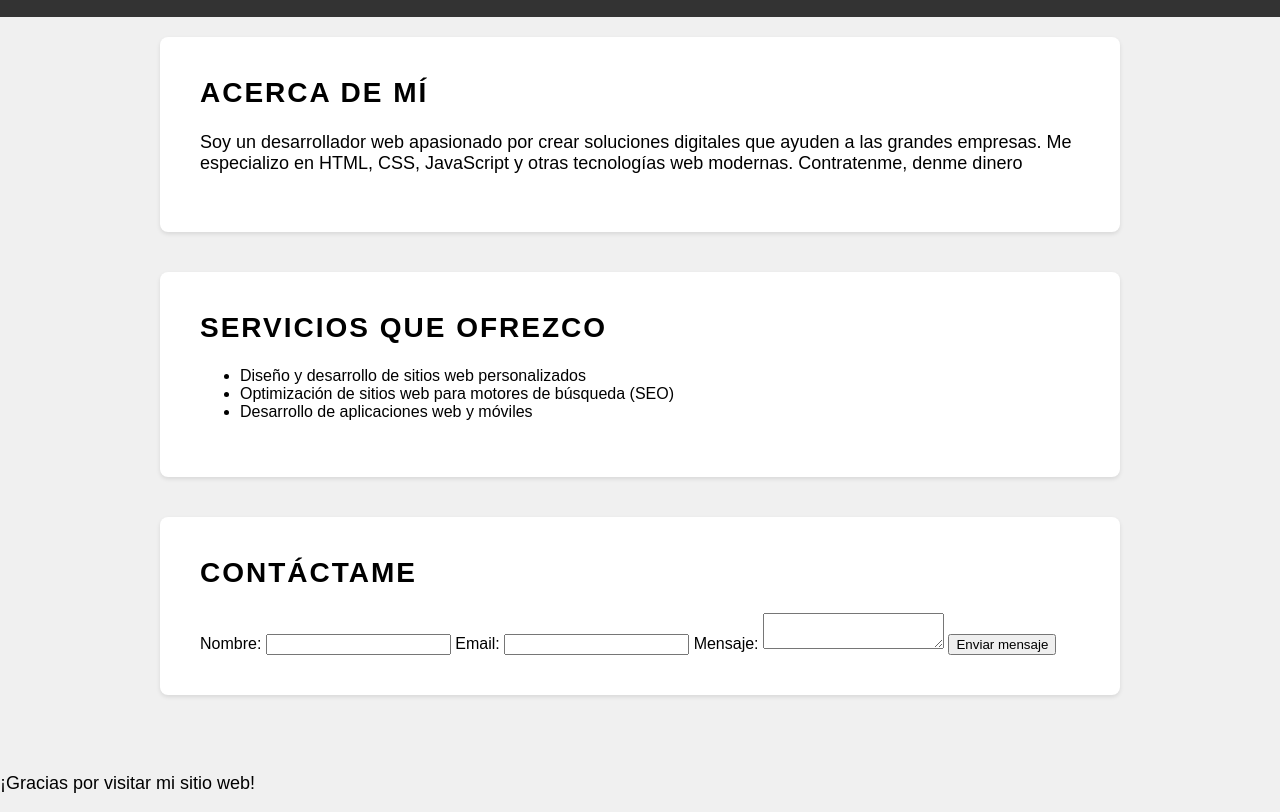
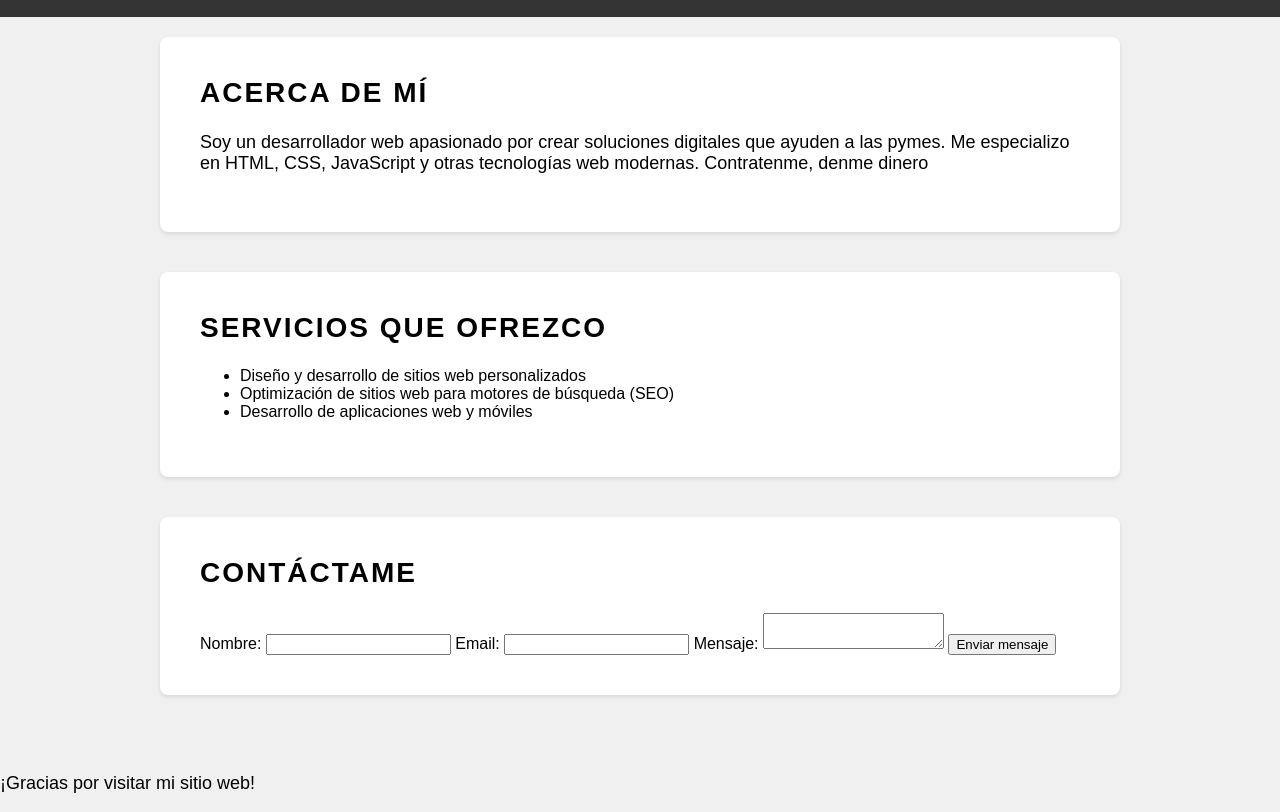
Before and after one commit to DamarisRamirez/clase-git-gitHub, a plain HTML site: page index.html in a window 1280 px wide. Shown: the part 96-908 px from the top of the page. Drawn offline with Linux system fonts and the light colour scheme.

Commit message:
modificacion de objetivo
eliminé grandes empresas y puse pymes

```diff
--- a/index.html
+++ b/index.html
@@ -19,7 +19,7 @@
     <main>
       <section id="about">
         <h2>Acerca de mí</h2>
-        <p>Soy un desarrollador web apasionado por crear soluciones digitales que ayuden a las grandes empresas. Me especializo en HTML, CSS, JavaScript y otras tecnologías web modernas. Contratenme, denme dinero</p>
+        <p>Soy un desarrollador web apasionado por crear soluciones digitales que ayuden a las pymes. Me especializo en HTML, CSS, JavaScript y otras tecnologías web modernas. Contratenme, denme dinero</p>
       </section>
       <section id="services">
         <h2>Servicios que ofrezco</h2>
```
